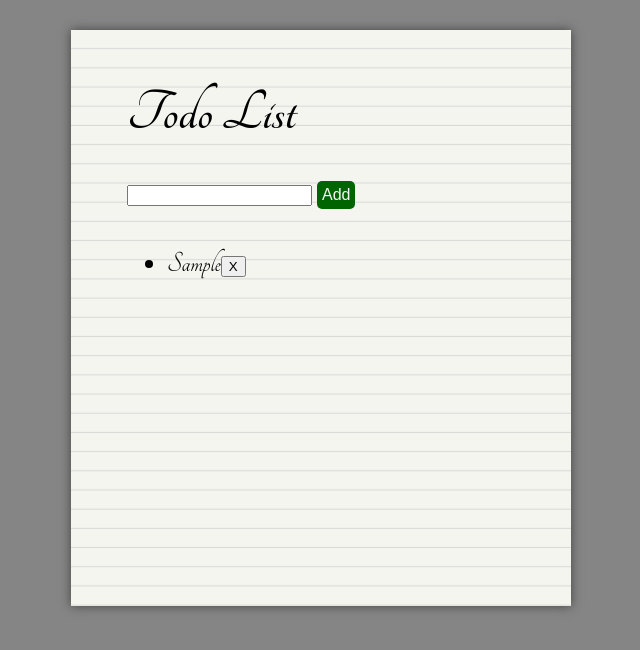
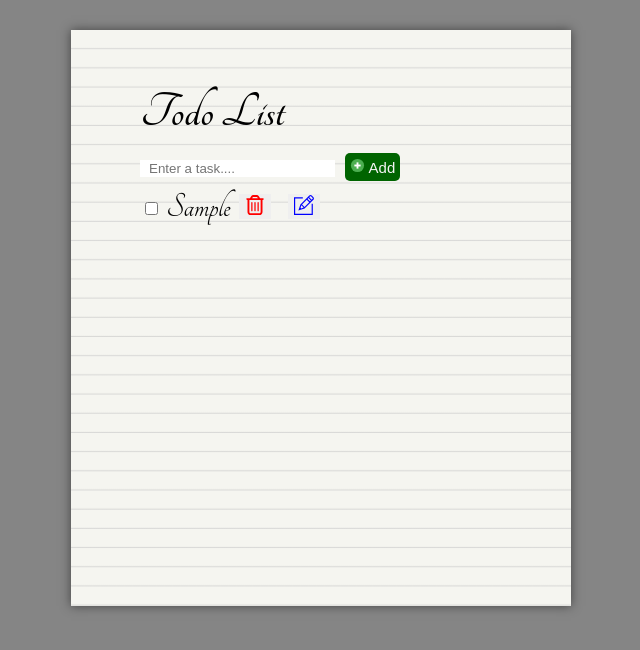
Before and after one commit to AaronAPerez/todoList, a React (Vite) app in the folder todoList/: page / in a window 1280 px wide. Both pictures are taken after typing "Sample" into the empty fields and a click on the button "Add". Shown: the top 650 px of the page, without its empty margins (319-959 px from the left). Built offline with nearby package versions, Linux system fonts and the light colour scheme.

Commit message:
Added Style, Edit, and Delete buttons for each list item

```diff
--- a/todoList/package.json
+++ b/todoList/package.json
@@ -11,7 +11,8 @@
   },
   "dependencies": {
     "react": "^18.2.0",
-    "react-dom": "^18.2.0"
+    "react-dom": "^18.2.0",
+    "react-icons": "^5.2.1"
   },
   "devDependencies": {
     "@types/react": "^18.2.66",
--- a/todoList/src/Components/Todo/Todo.tsx
+++ b/todoList/src/Components/Todo/Todo.tsx
@@ -1,44 +1,121 @@
 import { Key, useState } from "react";
+import { FcPlus } from "react-icons/fc";
+import { FaRegTrashCan } from "react-icons/fa6";
+import { TfiPencilAlt } from "react-icons/tfi";
 interface TodoItem {
-  id: Key | null | undefined;
+  id: Key;
   todo: string;
+  isCompleted: boolean;
 }
 
 
 const Todo = () => {
   const [input, setInput] = useState("");
-
   const [list, setList] = useState<TodoItem[]>([]);
+  const [editingId, setEditingId] = useState<Key>("");
+  const [editingText, setEditingText] = useState("");
 
   const addTodo = (newItem: string) => {
     const newTodo: TodoItem = {
       id: Math.random(),
       todo: newItem,
+      isCompleted: false,
     };
+
     setList([...list,newTodo]);
     setInput("");
   };
+
+// Function to delete a todo item
+const deleteTodo = (id: Key) => {
+  const updatedList = list.filter((item) => item.id !== id);
+setList(updatedList);
+};
+
+
+// Function to toggle the completion state of a todo item
+const toggleComplete = (id: Key) => {
+  const updatedList = list.map((item) =>
+    item.id === id ? { ...item, isCompleted: !item.isCompleted } : item
+  );
+  setList(updatedList);
+};
+
+
+const startEditing = (id: Key, text: string) => {
+  setEditingId(id);
+  setEditingText(text);
+};
+
+const stopEditing = () => {
+  setEditingId("");
+  setEditingText("");
+};
+
+const updateTodo = (id: Key) => {
+  const updatedList = list.map((item) =>
+  item.id === id ? { ...item, todo: editingText } : item
+);
+
+// Update the list state with the newly created list containing the updated todo text
+setList(updatedList);
+stopEditing();
+};
 
   return (
     <>
       <div className="myContainer">
         <div className="row">
+          <div className="col-1"></div>
           <h1>Todo List</h1>
           <input
             type="text"
+            placeholder="Enter a task...."
             value={input}
             onChange={(e) => setInput(e.target.value)}
           />
           <button className="addButton" onClick={() => addTodo(input)}>
-            Add
+          <FcPlus />  Add
           </button>
         </div>
+        <ul>
 
-        <ul>
           {list.map((item) => (
-            <li key={item.id}>
-              {item.todo}
-              <button>X</button>
+            <li key={item.id}
+            style={{ textDecoration: item.isCompleted ? "line-through" : "none" }}>
+            <input
+            type="checkbox"
+            checked={item.isCompleted}
+            onChange={() => toggleComplete(item.id)}
+          />
+          {editingId === item.id ? (
+                <input
+                  type="text"
+                  value={editingText}
+                  onChange={(e) => setEditingText(e.target.value)}
+                  onBlur={() => stopEditing()}
+                  onKeyDown={(e) => {
+                    if (e.key === "Enter") {
+                      updateTodo(item.id);
+                    } else if (e.key === "Escape") {
+                      stopEditing();
+                    }
+                  }}
+                />
+              ) : (
+                item.todo
+              )}
+              <button onClick={() => deleteTodo(item.id)}>
+                <FaRegTrashCan color="red" size={20} />
+                </button>
+              {/* <input
+                type="checkbox"
+                checked={item.isCompleted}
+                onChange={() => toggleComplete(item.id)}
+              /> */}
+              <button onClick={() => startEditing(item.id, item.todo)}>
+              <TfiPencilAlt color="blue" size={20}/>
+              </button>
             </li>
           ))}
         </ul>
--- a/todoList/src/index.css
+++ b/todoList/src/index.css
@@ -3,6 +3,7 @@
 
 body {
   background-color: rgb(133, 133, 133);
+  font-family: 'Tangerine', cursive;
 }
 
 .myContainer {
@@ -11,28 +12,62 @@ body {
   box-sizing: border-box;
   height: 36rem;
   margin: 30px auto;
-  font-family: 'Tangerine', cursive;
-  font-size: 30px;
+  font-size:36px;
   box-shadow: 0 0 10px rgba(0,0,0,0.5);
   background-image: linear-gradient(#f5f5f0 1.1rem, #ccc 1.2rem);
   background-size: 100% 1.2rem;
-  line-height: 2.5rem;
-  padding: 1.4rem 0.5rem 0.3rem 3.5rem;
+  padding: 1.4rem 0.5rem 0.3rem 3.8rem;
   max-width: 500px;
   box-shadow: 10px 10px 40px rgba(black, .15);
   border-radius: 0;
   overflow: hidden;
+
 }
-.addButton {
-  border: none;
+.addButton{
+border: none;
   border-radius: 5px;
   background-color: darkgreen;
   color: whitesmoke;
-  font-size: 16px;
-  margin: 5px;
+  font-size: 15px;
+  border: none;
+  margin: 2px;
   padding: 5px;
 }
+
 .addButton:hover {
   opacity: 30%;
   cursor: pointer;
 }
+
+/* button {
+  border: none;
+    font-size: 15px;
+    margin-left: 1% !important;
+    margin-right: 1% !important;
+  } */
+
+input{
+  cursor: text;
+  padding-left: 2% !important;
+  padding-right: 2% !important;
+}
+
+h1{
+  margin-bottom: 2%;
+  font-size: 3.2rem;
+  padding-left: 2%;
+}
+
+ul{
+  margin-top: 0%;
+  list-style: none;
+  padding-left: 1%;
+  cursor: pointer;
+}
+
+
+input, button{
+  margin: 2%;
+  border: none;
+  cursor: pointer;
+}
```
Also changed, not shown: 1 other file (tests, documents, lock files or other folders).
